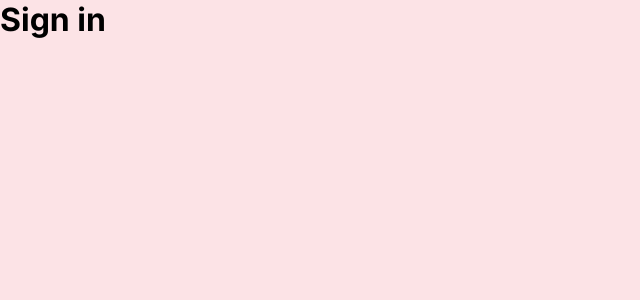
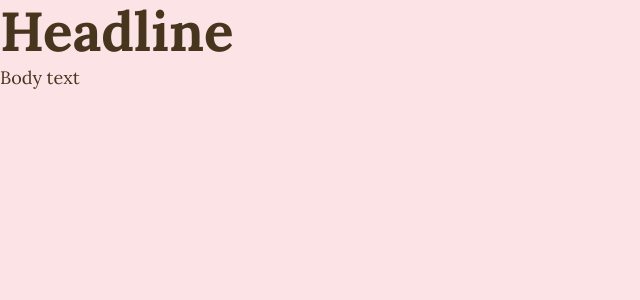
Before and after one commit to BigBadBananaFiend/blossoms, a Next.js app: page /sign/in in a window 1280 px wide. Shown: the top 300 px of the page, without its empty margins (0-640 px from the left). Built offline with nearby package versions, Linux system fonts and the light colour scheme.

Commit message:
chore: fonts

```diff
--- /dev/null
+++ b/app/fonts.ts
@@ -0,0 +1,15 @@
+import { Lora, Merriweather } from 'next/font/google'
+
+export const merriweather = Merriweather({
+    subsets: ['latin'],
+    weight: ['300', '400', '700', '900'],
+    style: ['normal'],
+    variable: '--font-family-heading',
+})
+
+export const lora = Lora({
+    subsets: ['latin'],
+    weight: ['400', '500', '600', '700'],
+    style: ['normal', 'italic'],
+    variable: '--font-family-body',
+})
--- a/app/globals.css
+++ b/app/globals.css
@@ -3,6 +3,18 @@
     --color-brown: #47351e;
     --color-green: #067c63;
     --color-red: #e34067;
+
+    --font-size-caption: 14.4px;
+    --font-size-body: 18px;
+    --font-size-h6: 18px;
+    --font-size-h5: 22.5px;
+    --font-size-h4: 28.125px;
+    --font-size-h3: 35.156px;
+    --font-size-h2: 43.945px;
+    --font-size-h1: 54.932px;
+
+    --line-height-body: 1.65;
+    --line-height-heading: 1.15;
 }
 
 * {
@@ -15,4 +27,54 @@ body {
     width: 100vw;
     height: 100vh;
     background-color: var(--color-pink);
+    line-height: var(--line-height-body);
+    font-family: var(--font-family-body);
 }
+
+h1,
+h2,
+h3,
+h4,
+h5,
+h6 {
+    line-height: var(--line-height-heading);
+    font-weight: 700;
+    font-family: var(--font-family-heading);
+    color: var(--color-brown);
+}
+
+h1 {
+    font-size: var(--font-size-h1);
+}
+
+h2 {
+    font-size: var(--font-size-h2);
+}
+
+h3 {
+    font-size: var(--font-size-h3);
+}
+
+h4 {
+    font-size: var(--font-size-h4);
+}
+
+h5 {
+    font-size: var(--font-size-h5);
+}
+
+h6 {
+    font-size: var(--font-size-h6);
+}
+
+p,
+span {
+    line-height: var(--line-height-body);
+    font-size: var(--font-size-body);
+    font-family: var(--font-family-body);
+    color: var(--color-brown);
+}
+
+.text-small {
+    font-size: var(--font-size-caption);
+}
--- a/app/layout.tsx
+++ b/app/layout.tsx
@@ -1,8 +1,7 @@
 import type { Metadata } from 'next'
 import { Inter } from 'next/font/google'
 import './globals.css'
-
-const inter = Inter({ subsets: ['latin'] })
+import { lora, merriweather } from './fonts'
 
 export const metadata: Metadata = {
     title: 'Blossoms',
@@ -16,7 +15,9 @@ export default function RootLayout({
 }) {
     return (
         <html lang="en">
-            <body className={inter.className}>{children}</body>
+            <body className={`${merriweather.className} ${lora.className}`}>
+                {children}
+            </body>
         </html>
     )
 }
--- a/app/sign/in/page.tsx
+++ b/app/sign/in/page.tsx
@@ -1,3 +1,8 @@
 export default function In() {
-    return <h1>Sign in</h1>
+    return (
+        <>
+            <h1>Headline</h1>
+            <span>Body text</span>
+        </>
+    )
 }
```
